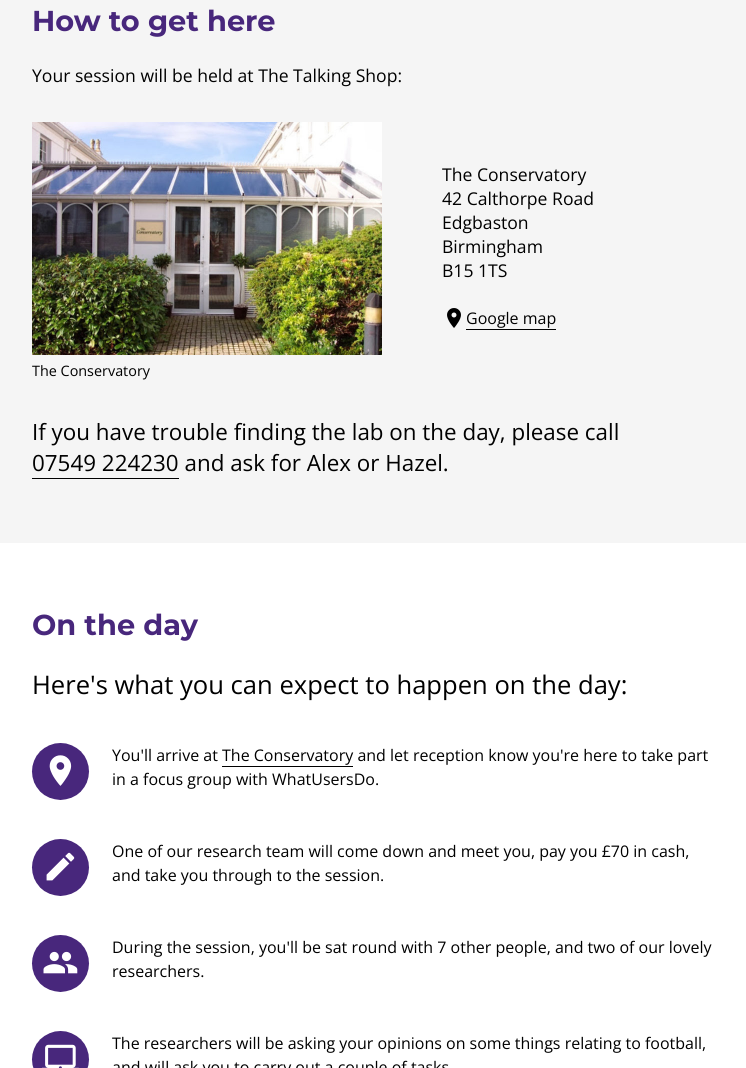
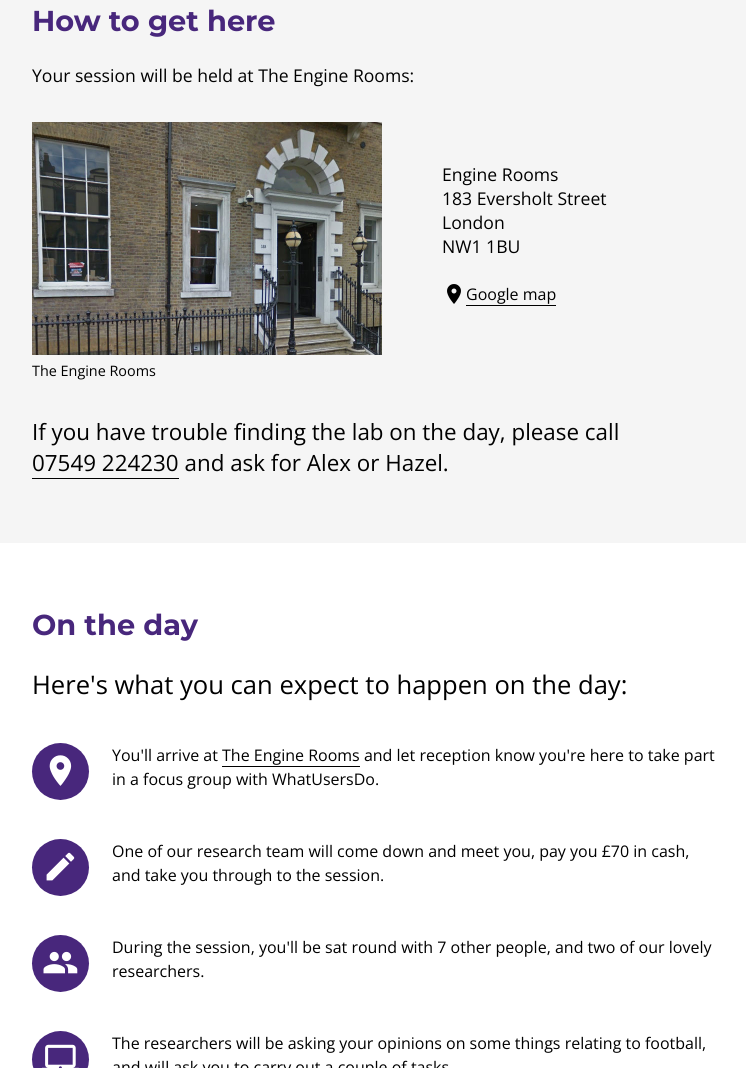
Before and after one commit to newcastle-wud/london-wud.github.io, a plain HTML site: page index.html in a window 1280 px wide. Shown: the part 780-1848 px from the top of the page, without its empty margins (258-1004 px from the left). Drawn offline with nearby package versions, Linux system fonts and the light colour scheme.

Commit message:
updated for london

```diff
--- a/index.html
+++ b/index.html
@@ -4,7 +4,7 @@
   	<meta charset="utf-8">
     <meta http-equiv="x-ua-compatible" content="ie=edge">
     <meta name="viewport" content="width=device-width, initial-scale=1">
-  	<title>What Users Do - Manchester focus group</title>
+  	<title>What Users Do - London focus group</title>
   	<link rel="stylesheet" href="assets/css/styles.css" />
   	<link href="https://fonts.googleapis.com/css?family=Montserrat:400,700|Open+Sans:400,700|Material+Icons" rel="stylesheet">
     <link rel="apple-touch-icon" sizes="180x180" href="/apple-touch-icon.png">
@@ -17,7 +17,7 @@
   <body>
   	<div class="header">
       <a target="_blank" class="logo-link" href="https://whatusersdo.com"><img alt="WhatUsersDo logo" class="logo" src="assets/images/WUD_logo_icon.png"></a>
-  		<h1>Focus group <span>Birmingham, 2017</span></h1>
+  		<h1>Focus group <span>London, 2017</span></h1>
     </div>
     <div class="hero">
       <p class="nav-intro">On this page:</p>
@@ -38,23 +38,22 @@
     	<section id="getting-here" class="getting-here">
         <div class="center">
     		<h2>How to get here</h2>
-    		<p>Your session will be held at The Talking Shop:</p>
+    		<p>Your session will be held at The Engine Rooms:</p>
         <div class="row">
           <figure class="col-50 location">
-            <img alt="Picture of the College Building" src="assets/images/birmingham-o.jpg" />
-            <figcaption>The Conservatory</figcaption>
+            <img alt="Picture of the Engine Rooms building" src="assets/images/engine-rooms.jpg" />
+            <figcaption>The Engine Rooms</figcaption>
           </figure>
           <div class="col-50 address">
             <div class="h-card vcard">
               <p class="adr h-adr">
-                <span class="fn">The Conservatory</span>
-                <span class="org">42 Calthorpe Road</span>
-                <span class="street-address">Edgbaston</span>
-                <span class="locality">Birmingham</span>
-                <span class="postal-code">B15 1TS</span>
+                <span class="fn">Engine Rooms</span>
+                <span class="org">183 Eversholt Street</span>
+                <span class="locality">London</span>
+                <span class="postal-code">NW1 1BU</span>
               </p>
             </div>
-          <i class="material-icons map">location_on</i><a class= "map-link" target="_blank" href="https://www.google.co.uk/maps/place/The+Conservatory/@52.4691874,-1.9232958,17z/data=!3m1!4b1!4m5!3m4!1s0x4870bc56d0a25dd7:0x21089da977d4d57a!8m2!3d52.4691874!4d-1.9211018?hl=en">Google map</a>
+          <i class="material-icons map">location_on</i><a class= "map-link" target="_blank" href="https://www.google.co.uk/maps/place/Engine+Rooms/@51.5319735,-0.1383214,17z/data=!3m1!4b1!4m5!3m4!1s0x48761b21430604a9:0xa5e0b513adce62d0!8m2!3d51.5319735!4d-0.1361327?hl=en">Google map</a>
           </div>
         </div>
     		<p class="help">If you have trouble finding the lab on the day, please call <a class="tel" href="tel:07549224230">07549&nbsp;224230</a> and ask for Alex or Hazel.</p>
@@ -65,7 +64,7 @@
       	<h2>On the day</h2>
       	<p class="intro">Here's what you can expect to happen on the day:</p>
       	<ul class="icon-list">
-      		<li class="icon-list__item"><i class="material-icons">location_on</i> You'll arrive at <a href="#getting-here">The Conservatory</a> and let reception know you're here to take part in a focus group with WhatUsersDo.</li>
+      		<li class="icon-list__item"><i class="material-icons">location_on</i> You'll arrive at <a href="#getting-here">The Engine Rooms</a> and let reception know you're here to take part in a focus group with WhatUsersDo.</li>
       		<li class="icon-list__item"><i class="material-icons">mode_edit</i> One of our research team will come down and meet you, pay you &pound;70 in cash, and take you through to the session.</li>
       		<li class="icon-list__item"><i class="material-icons">people</i> During the session, you'll be sat round with 7 other people, and two of our lovely researchers.</li>
           <li class="icon-list__item"><i class="material-icons">laptop_mac</i> The researchers will be asking your opinions on some things relating to football, and will ask you to carry out a couple of tasks.</li>
```
Also changed, not shown: assets/images/engine-rooms.jpg (added), 2 other files.
